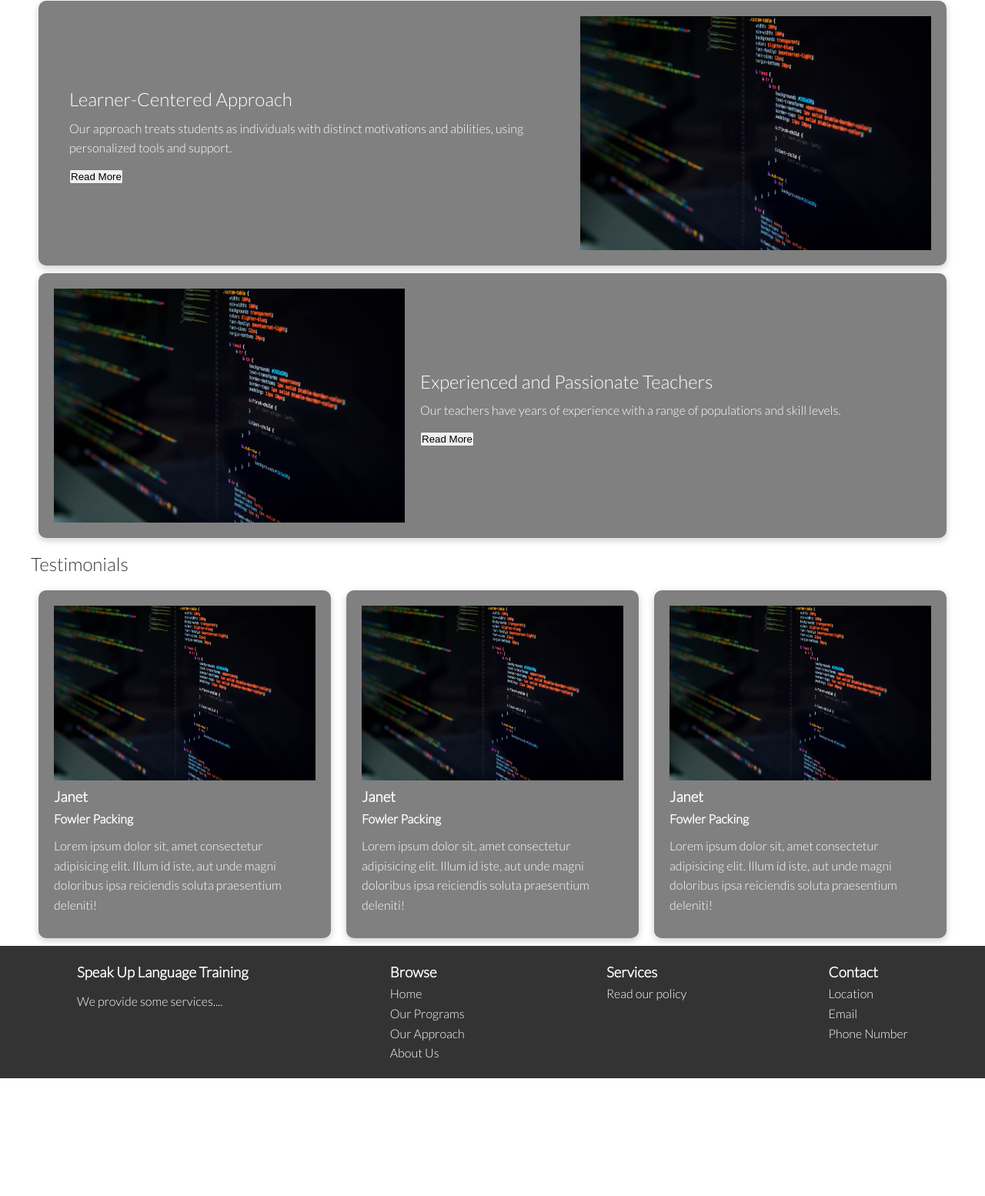
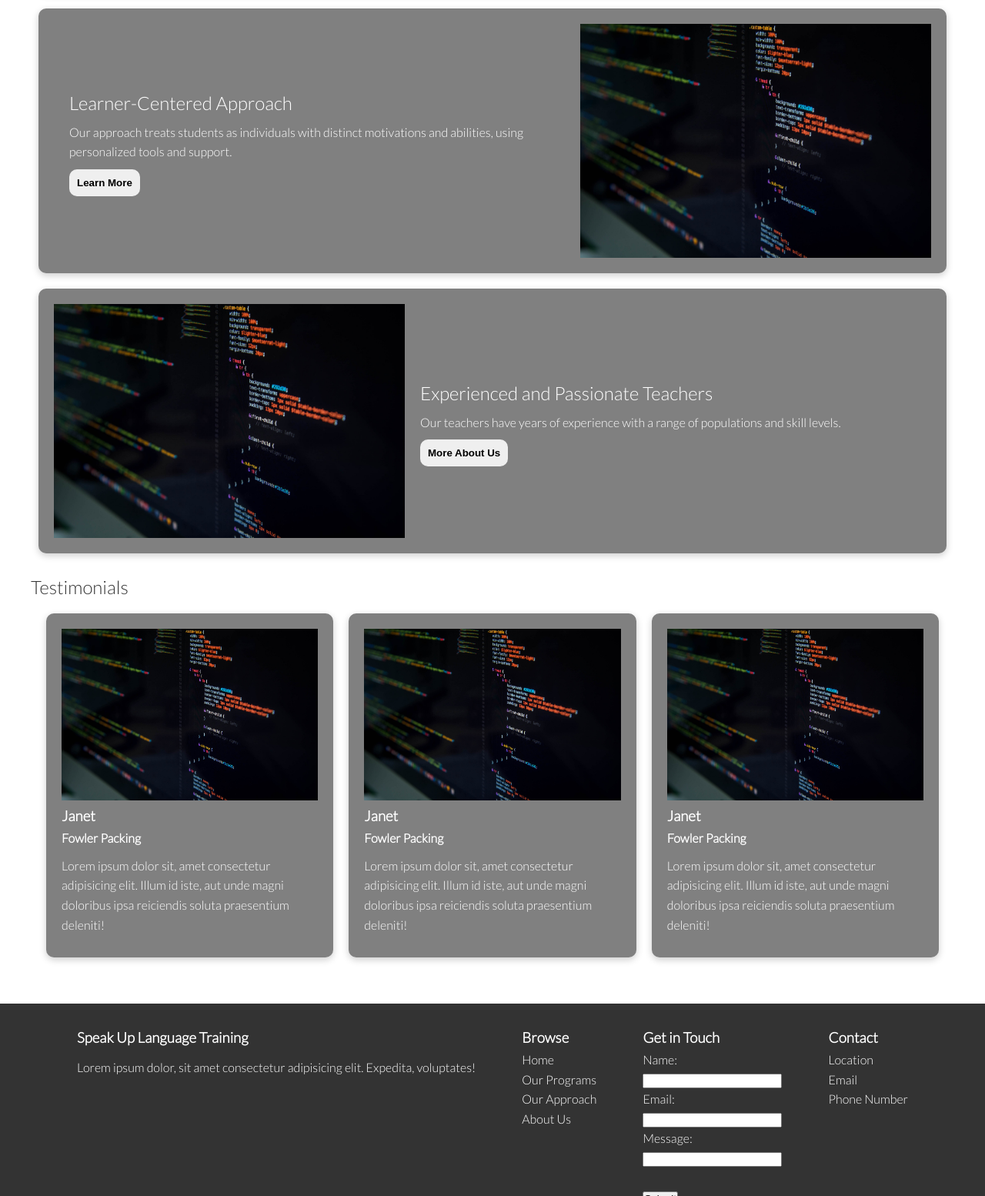
Before and after one commit to Danfreezen/Speak-Up-Website, a plain HTML site: page index.html in a window 1280 px wide. Shown: the part 1240-2794 px from the top of the page at 77% size. Before the commit the page ends 2641 px from the top, so only its background shows below. Drawn offline with Linux system fonts and the light colour scheme.

Commit message:
Updated footer

```diff
--- a/index.html
+++ b/index.html
@@ -29,7 +29,7 @@
         <div class="container">
             <div class="hero-wrapper">
                 <div class="hero-header">
-                    <h1>Language Training for Better Workplace Communication</h1>
+                    <h1>Language Training for A Better Workplace</h1>
                 </div>
                 <div class="hero-img">
                     <img src="images/codescreen.jpg" alt="">
@@ -43,15 +43,15 @@
                 <img src="images/codescreen.jpg" alt="">
                 <div class="feature-content">
                     <h2 class="feature-header">Customized Programs</h2>
-                    <p>We develop our curriculum around your organization's learning needs.</p>
-                    <button type="button">Read More</button>
+                    <p>We develop our curriculum around your organization's learning needs. We teach individuals and groups, employees and managers, to communicate in English, Spanish, and any other language required by your organization.</p>
+                    <button type="button">Explore Programs</button>
                 </div>
             </div>
             <div class="feature-wrapper middle-feature">
                 <div class="feature-content">
                     <h2 class="feature-header">Learner-Centered Approach</h2>
                     <p>Our approach treats students as individuals with distinct motivations and abilities, using personalized tools and support.</p>
-                    <button type="button">Read More</button>
+                    <button type="button">Learn More</button>
                 </div>
                 <img src="images/codescreen.jpg" alt="">
             </div>
@@ -60,7 +60,7 @@
                 <div class="feature-content">
                     <h2 class="feature-header">Experienced and Passionate Teachers</h2>
                     <p>Our teachers have years of experience with a range of populations and skill levels.</p>
-                    <button type="button">Read More</button>
+                    <button type="button">More About Us</button>
                 </div>
             </div>
         </div>
@@ -110,7 +110,7 @@
             <div class="footer-nav">
                 <div class="company-footer">
                     <h3>Speak Up Language Training</h3>
-                    <p>We provide some services....</p>
+                    <p>Lorem ipsum dolor, sit amet consectetur adipisicing elit. Expedita, voluptates!</p>
                 </div>
                 <div class="browse">
                     <h3>Browse</h3>
@@ -121,11 +121,17 @@
                         <li>About Us</li>
                     </ul>
                 </div>
-                <div class="services">
-                    <h3>Services</h3>
-                    <ul>
-                        <li>Read our policy</li>
-                    </ul>
+                <div class="get-in-touch">
+                    <h3>Get in Touch</h3>
+                    <form>
+                        <label for="name">Name:</label><br>
+                        <input type="text" name="name"><br>
+                        <label for="email">Email:</label><br>
+                        <input type="text" name="email"><br>
+                        <label for="message">Message:</label><br>
+                        <input type="text" name="message"><br><br>
+                        <input type="submit" value="Submit">
+                    </form>
                 </div>
                 <div class="contact">
                     <h3>Contact</h3>
--- a/styles/styles.css
+++ b/styles/styles.css
@@ -1,4 +1,6 @@
 @import url('https://fonts.googleapis.com/css2?family=Lato:wght@300&family=Lobster&family=Open+Sans:wght@300&family=Playfair+Display:wght@500&family=Raleway:wght@300&display=swap');
+
+/* Utility */
 
 * {
     box-sizing: border-box;
@@ -40,7 +42,7 @@ p {
   }
 
 .container {
-    max-width: 1300px;
+    max-width: 1400px;
     margin: 0 auto;
     overflow: auto;
     padding: 0 40px;
@@ -48,6 +50,13 @@ p {
 
 img {
     width: 100%;
+}
+
+button {
+    border-radius: 10px;
+    border: none;
+    padding: 10px;
+    font-weight: bold;
 }
 
 /* Navbar */
@@ -84,7 +93,7 @@ img {
 
 .hero-wrapper {
     display: flex;
-    justify-content: center;
+    justify-content: flex-start;
     align-items: center;
 }
 
@@ -95,6 +104,7 @@ img {
     color: white;
     position: absolute;
     padding: 20px;
+    margin: 20px;
 }
 
 /* Features Section */
@@ -109,6 +119,7 @@ img {
     border-radius: 10px;
     padding: 20px;
     margin: 10px;
+    margin-bottom: 20px;
     box-shadow: 0 3px 10px rgba(0, 0, 0, 0.2);
     display: flex;
 }
@@ -123,6 +134,8 @@ img {
 
 .testimonial-wrapper {
     display: flex;
+    margin: 10px;
+    margin-bottom: 50px;
 }
 
 .testimonial-item {
@@ -138,6 +151,7 @@ img {
 
 .footer-wrap {
     background-color: #333;
+    height: 250px;
     color: white;
     margin: 0 auto;
     overflow: auto;
@@ -146,5 +160,5 @@ img {
 .footer-nav {
     display: flex;
     justify-content: space-between;
-    margin: 20px 100px;
+    margin: 30px 100px;
 }
```
